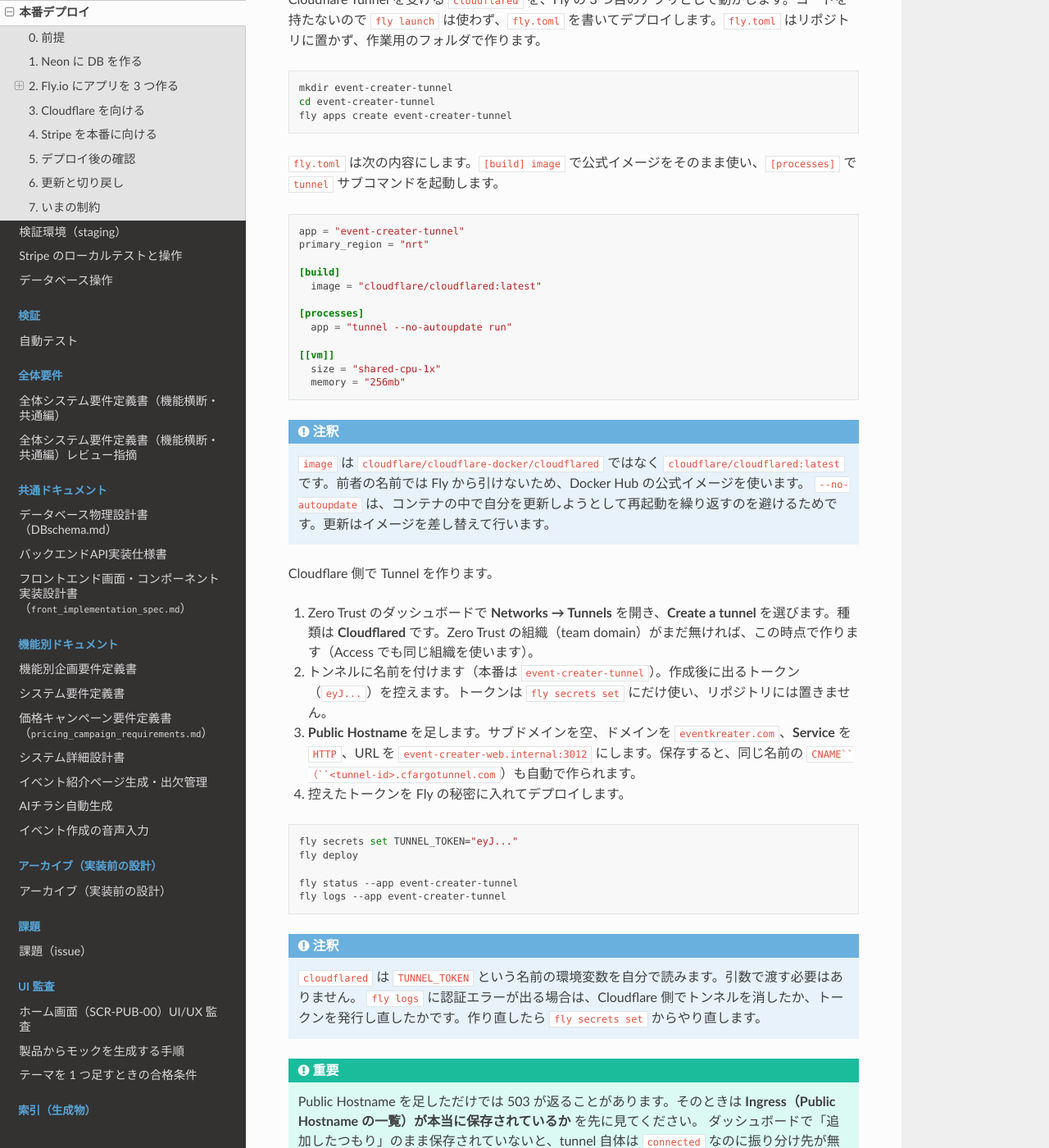
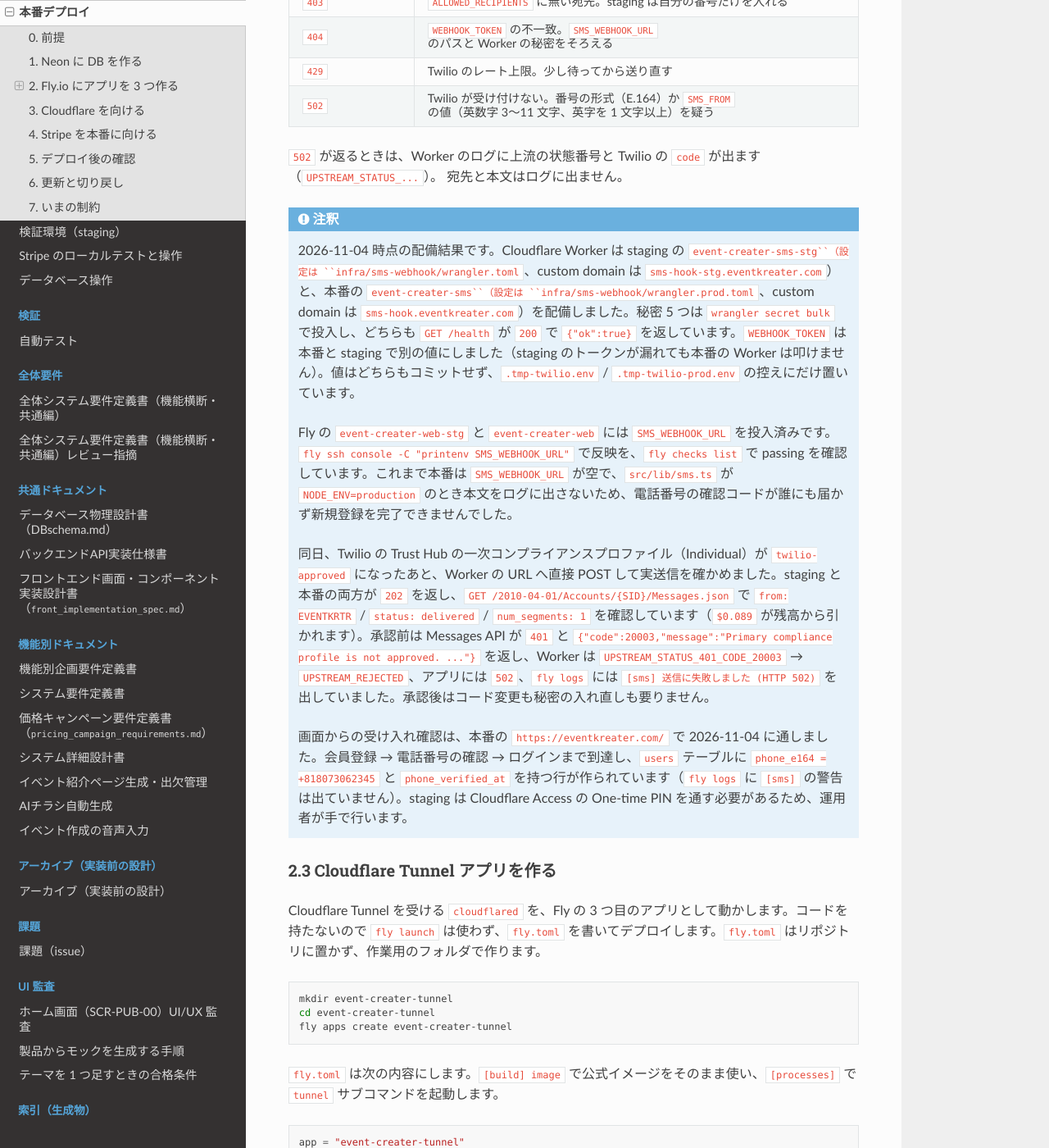
Before and after one commit to HirofumiSato/EventKreater, a Sphinx documentation site: the page built from docs/deploy.rst, in a window 1280 px wide and 1400 px high, scrolled down 13193 px. Shown: the whole window at 82% size. Built offline with Sphinx 7.4.7 and the Read the Docs theme 3.1.0, drawn with Linux system fonts in a browser that asks for light colours; some of the changed text lies outside the part shown.

Commit message:
docs(sms): KYC 承認後の実送信と画面からの通しを書く
Co-authored-by: Cursor <cursoragent@cursor.com>

```diff
--- a/docs/deploy.rst
+++ b/docs/deploy.rst
@@ -545,7 +545,9 @@ Messages API へ転送します。メール中継と同じ形で、Twilio の鍵
 
 staging は別の Worker と別のホスト（``sms-hook-stg.eventkreater.com``）を使います。差分は :doc:`staging` の 7 にあります。
 
-1. Twilio のアカウントを用意します。試用（Trial）のままでは英数字 Sender ID を使えないため、先に Upgrade（クレジットカードの登録）を済ませます。ダッシュボードの Account Info にある Account SID と Auth Token を控えます。
+1. Twilio のアカウントを用意します。試用（Trial）のままでは英数字 Sender ID を使えないため、先に Upgrade（クレジットカードの登録）を済ませます。ダッシュボードの Account Info にある Account SID と Auth Token を控えます。**Upgrade だけでは足りません。** Trust Hub の一次コンプライアンスプロファイル（KYC）の承認も要ります。未承認のあいだは Messages API が ``401`` で ``{"code":20003,"message":"Primary compliance profile is not approved. ... complete the KYC process in Trust Hub"}`` を返し、アプリには ``502`` が返ります。審査は最大 48 時間で、政府発行の写真付き ID と自撮りが要ります（`Trust Hub のプロファイル <https://www.twilio.com/docs/trust-hub/profiles>`_ と `エラー 20003 <https://www.twilio.com/docs/api/errors/20003>`_）。
+
+   **Individual プロファイルでも日本向けの英数字 Sender ID は送れました。** 公式の一覧では英数字 Sender ID が Business プロファイルの機能として挙がっていますが、2026-11-04 に Individual（個人）の承認で ``SMS_FROM=EVENTKRTR`` が通り、``status: delivered`` まで到達しています。法人格や屋号が無くても、まず Individual で試して構いません。弾かれた場合の逃げ道は 2 つです。Business プロファイルを ``Company type: Sole Proprietorship`` と ``Business registration ID type: Other`` で作る（法人番号は要りません）か、Twilio の番号を買って ``SMS_FROM`` を数値に変える（日本では ``010`` が頭に付いて表示されます）。
 2. 送信元は **英数字 Sender ID** にします。``SMS_FROM`` は 3〜11 文字で、英字を 1 文字以上含む ASCII です（例 ``EVENTKRTR``）。日本の番号を買う必要はなく、番号の維持費もかかりません。
 3. 国際ゲートウェイは登録不要で、すぐ使えます。代わりに片方向で、利用者からの返信は受け取れません。日本のガイドラインで国内ゲートウェイを使う場合は事業者ごとの登録が要り、審査に約 5 週間かかります。国内ゲートウェイは送信元 ID を保存しないため番号としては残らず、使うときは Twilio の営業へ問い合わせます。
 4. 宛先は E.164（``+819012345678``）です。アプリの ``toE164`` が国内形式をこの形へ直してから POST します。本文に電話番号を書かないでください（Twilio の日本向けガイドラインで禁止です）。オプトインとオプトアウトの案内は本文に残します。
@@ -618,6 +620,16 @@ staging は別の Worker と別のホスト（``sms-hook-stg.eventkreater.com``
 
 ``502`` が返るときは、Worker のログに上流の状態番号と Twilio の ``code`` が出ます（``UPSTREAM_STATUS_...``）。
 宛先と本文はログに出ません。
+
+.. note::
+
+   2026-11-04 時点の配備結果です。Cloudflare Worker は staging の ``event-creater-sms-stg``（設定は ``infra/sms-webhook/wrangler.toml``、custom domain は ``sms-hook-stg.eventkreater.com``）と、本番の ``event-creater-sms``（設定は ``infra/sms-webhook/wrangler.prod.toml``、custom domain は ``sms-hook.eventkreater.com``）を配備しました。秘密 5 つは ``wrangler secret bulk`` で投入し、どちらも ``GET /health`` が ``200`` で ``{"ok":true}`` を返しています。``WEBHOOK_TOKEN`` は本番と staging で別の値にしました（staging のトークンが漏れても本番の Worker は叩けません）。値はどちらもコミットせず、``.tmp-twilio.env`` / ``.tmp-twilio-prod.env`` の控えにだけ置いています。
+
+   Fly の ``event-creater-web-stg`` と ``event-creater-web`` には ``SMS_WEBHOOK_URL`` を投入済みです。``fly ssh console -C "printenv SMS_WEBHOOK_URL"`` で反映を、``fly checks list`` で passing を確認しています。これまで本番は ``SMS_WEBHOOK_URL`` が空で、``src/lib/sms.ts`` が ``NODE_ENV=production`` のとき本文をログに出さないため、電話番号の確認コードが誰にも届かず新規登録を完了できませんでした。
+
+   同日、Twilio の Trust Hub の一次コンプライアンスプロファイル（Individual）が ``twilio-approved`` になったあと、Worker の URL へ直接 POST して実送信を確かめました。staging と本番の両方が ``202`` を返し、``GET /2010-04-01/Accounts/{SID}/Messages.json`` で ``from: EVENTKRTR`` / ``status: delivered`` / ``num_segments: 1`` を確認しています（``$0.089`` が残高から引かれます）。承認前は Messages API が ``401`` と ``{"code":20003,"message":"Primary compliance profile is not approved. ..."}`` を返し、Worker は ``UPSTREAM_STATUS_401_CODE_20003`` → ``UPSTREAM_REJECTED``、アプリには ``502``、``fly logs`` には ``[sms] 送信に失敗しました (HTTP 502)`` を出していました。承認後はコード変更も秘密の入れ直しも要りません。
+
+   画面からの受け入れ確認は、本番の ``https://eventkreater.com/`` で 2026-11-04 に通しました。会員登録 → 電話番号の確認 → ログインまで到達し、``users`` テーブルに ``phone_e164 = +818073062345`` と ``phone_verified_at`` を持つ行が作られています（``fly logs`` に ``[sms]`` の警告は出ていません）。staging は Cloudflare Access の One-time PIN を通す必要があるため、運用者が手で行います。
 
 2.3 Cloudflare Tunnel アプリを作る
 ^^^^^^^^^^^^^^^^^^^^^^^^^^^^^^^^^^
@@ -780,7 +792,7 @@ staging のホスト名は Cloudflare Access で守ります。組織の **Acces
 
 .. note::
 
-   このゾーンでは、2026-11-03 時点で **Full (strict)**・``/api/*`` の Bypass・``/console/*`` と ``mail-hook.eventkreater.com`` をまとめたレート制限まで入れています。SMS 中継の ``sms-hook.eventkreater.com`` も、同じ 1 本の式に OR で足します（2 本目は作れません）。
+   このゾーンでは、2026-11-03 時点で **Full (strict)**・``/api/*`` の Bypass・``/console/*`` と ``mail-hook.eventkreater.com`` をまとめたレート制限まで入れています。2026-11-04 に、同じ 1 本の式へ ``sms-hook.eventkreater.com`` と ``sms-hook-stg.eventkreater.com`` を OR で足しました。ルールは 1 本のままで、しきい値は ``20 requests / 10 seconds``、characteristics は ``ip.src`` と ``cf.colo.id``、``mitigation_timeout`` は 10 秒、action は ``block`` のまま変えていません（2 本目は作れません）。
    実測では ``/api/v1/public/pricing`` が ``cf-cache-status: DYNAMIC``、``/_next/static/*.css`` が ``immutable`` でした。
 
    ``src/modules/auth/lib/cookies.ts`` の ``clientIp()`` は ``cf-connecting-ip`` → ``fly-client-ip`` → ``x-real-ip`` の順に見て、最後に ``x-forwarded-for`` の右端を使います。
```
Also changed, not shown: docs/staging.rst (+7 -2 lines), docs/traceability.md (+2 -1 lines), docs/doc-index.json.
